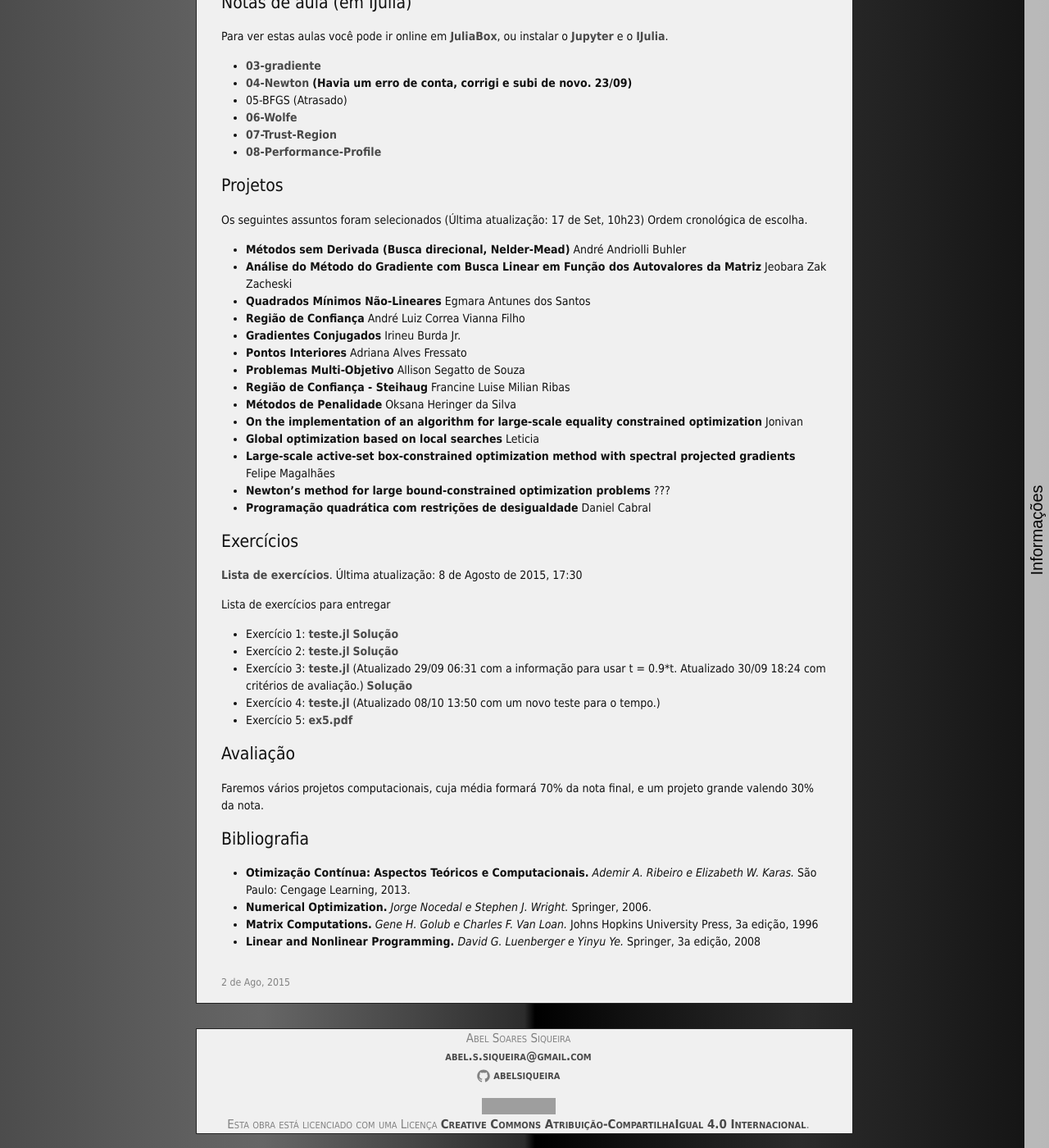
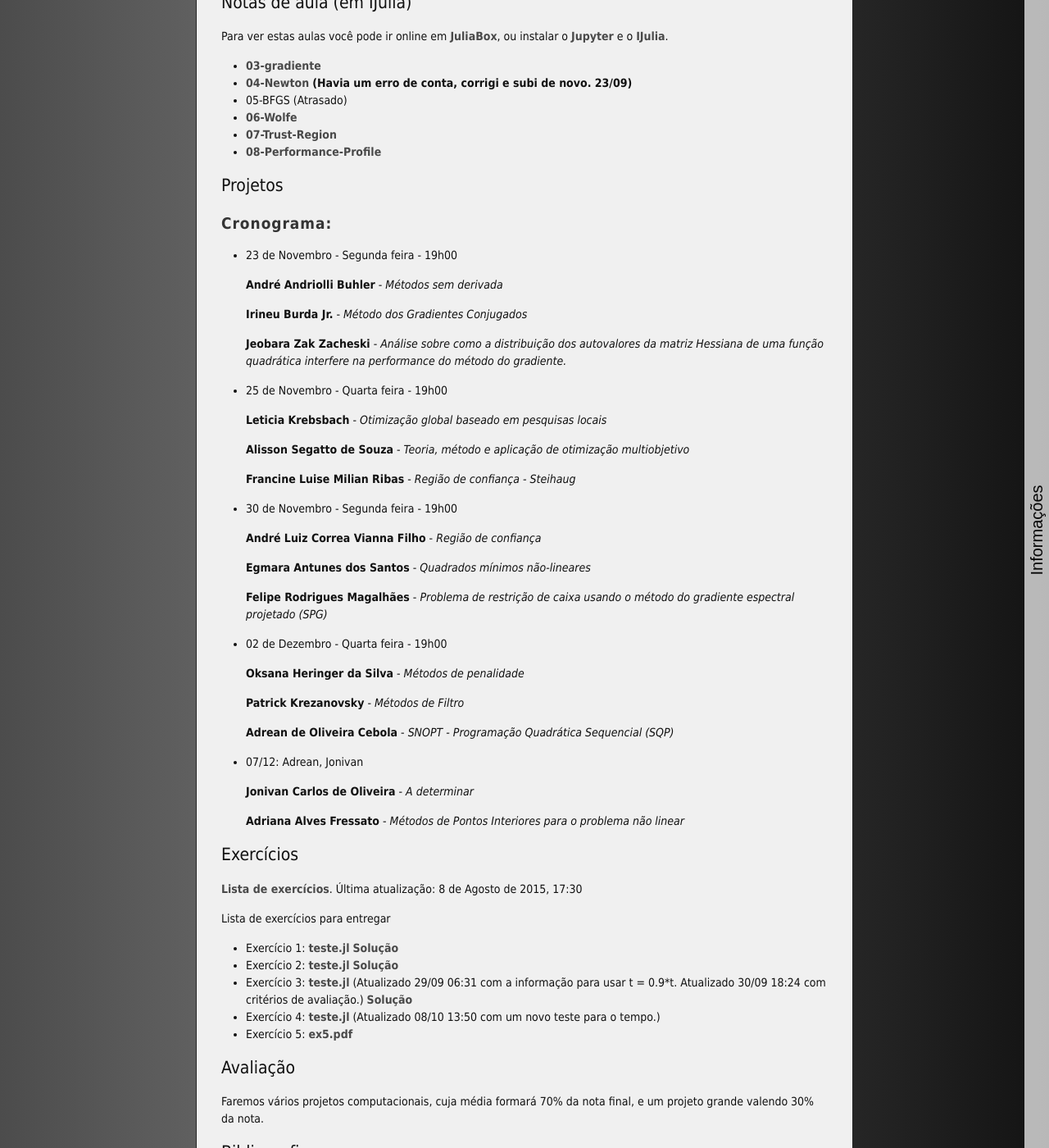
Before and after one commit to abelsiqueira/abelsiqueira.github.io-old, a Jekyll site: the page built from _posts/br/2015-08-02-cm114-2015s2.markdown, in a window 1280 px wide and 1400 px high, scrolled down 960 px. Shown: the whole window at 82% size. Built offline with Jekyll 4.4.1, drawn with Linux system fonts in a browser that asks for light colours; nearby versions of some CDN libraries; grey boxes are pictures that could not be loaded.

Commit message:
Adiciona cronograma dos mini-tccs

```diff
--- a/_posts/br/2015-08-02-cm114-2015s2.markdown
+++ b/_posts/br/2015-08-02-cm114-2015s2.markdown
@@ -66,40 +66,49 @@ ou instalar o [Jupyter](https://jupyter.org/) e o
 
 # Projetos
 
-Os seguintes assuntos foram selecionados (Última atualização: 17 de Set, 10h23)
-Ordem cronológica de escolha.
+## Cronograma:
 
-  - **Métodos sem Derivada (Busca direcional, Nelder-Mead)**
-    André Andriolli Buhler
-  - **Análise do Método do Gradiente com Busca Linear em Função dos Autovalores
-    da Matriz**
-    Jeobara Zak Zacheski
-  - **Quadrados Mínimos Não-Lineares**
-    Egmara Antunes dos Santos
-  - **Região de Confiança**
-    André Luiz Correa Vianna Filho
-  - **Gradientes Conjugados**
-    Irineu Burda Jr.
-  - **Pontos Interiores**
-    Adriana Alves Fressato
-  - **Problemas Multi-Objetivo**
-    Allison Segatto de Souza
-  - **Região de Confiança - Steihaug**
-    Francine Luise Milian Ribas
-  - **Métodos de Penalidade**
-    Oksana Heringer da Silva
-  - **On the implementation of an algorithm for large-scale equality constrained
-    optimization**
-    Jonivan
-  - **Global optimization based on local searches**
-    Leticia
-  - **Large-scale active-set box-constrained optimization method with spectral
-    projected gradients**
-    Felipe Magalhães
-  - **Newton's method for large bound-constrained optimization problems**
-    ???
-  - **Programação quadrática com restrições de desigualdade**
-    Daniel Cabral
+  - 23 de Novembro - Segunda feira - 19h00
+
+      **André Andriolli Buhler** - *Métodos sem derivada*
+
+      **Irineu Burda Jr.** - *Método dos Gradientes Conjugados*
+
+      **Jeobara Zak Zacheski** - *Análise sobre como a distribuição dos autovalores
+      da matriz Hessiana de uma função quadrática interfere na performance do
+      método do gradiente.*
+  - 25 de Novembro - Quarta feira - 19h00
+
+    **Leticia Krebsbach** - *Otimização global baseado em pesquisas locais*
+
+    **Alisson Segatto de Souza** - *Teoria, método e aplicação de otimização
+    multiobjetivo*
+
+    **Francine Luise Milian Ribas** - *Região de confiança - Steihaug*
+  - 30 de Novembro - Segunda feira - 19h00
+
+    **André Luiz Correa Vianna Filho** - *Região de confiança*
+
+    **Egmara Antunes dos Santos** - *Quadrados mínimos não-lineares*
+
+    **Felipe Rodrigues Magalhães** - *Problema de restrição de caixa usando o
+    método do gradiente espectral projetado (SPG)*
+
+  - 02 de Dezembro - Quarta feira - 19h00
+
+    **Oksana Heringer da Silva** - *Métodos de penalidade*
+
+    **Patrick Krezanovsky** - *Métodos de Filtro*
+
+    **Adrean de Oliveira Cebola** - *SNOPT - Programação Quadrática Sequencial
+    (SQP)*
+
+  - 07/12: Adrean, Jonivan
+
+    **Jonivan Carlos de Oliveira** - *A determinar*
+
+    **Adriana Alves Fressato** - *Métodos de Pontos Interiores para o problema
+    não linear*
 
 # Exercícios
 
```
